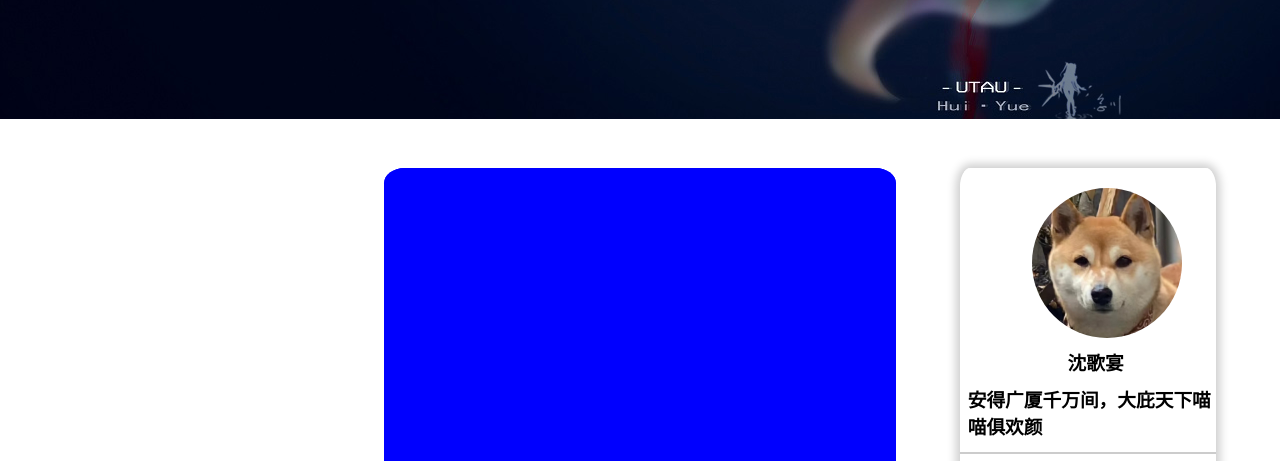
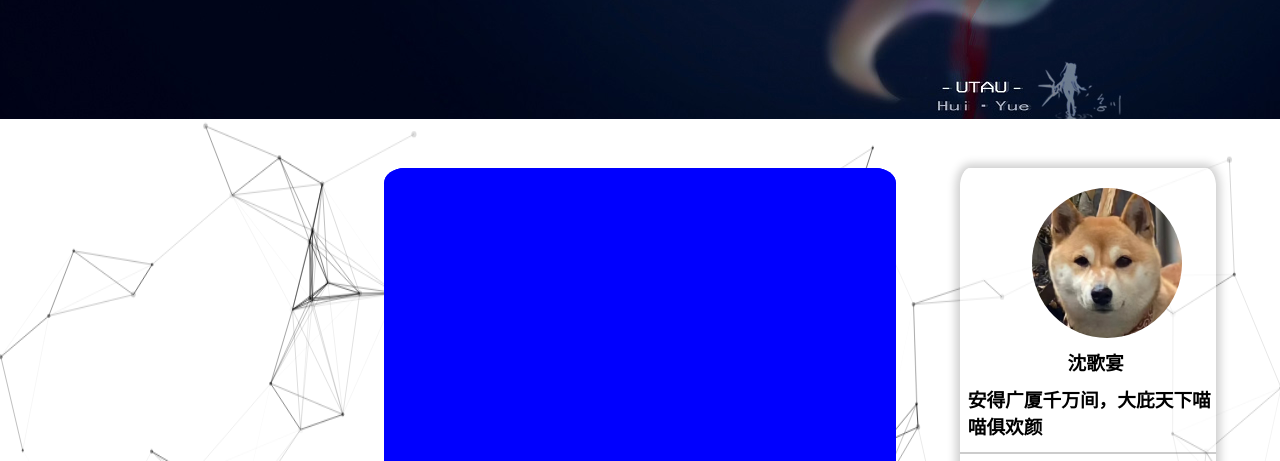
Before and after one commit to shengeyan/Internet-login-main, a plain HTML site: page HTML/main.html in a window 1280 px wide. Shown: the part 851-1312 px from the top of the page. Drawn offline with Linux system fonts and the light colour scheme.

Commit message:
第五次

```diff
--- a/CSS/main.css
+++ b/CSS/main.css
@@ -33,7 +33,7 @@ body {
     width: 100%;
     min-height: 970px;
     height: auto;
-    background-color: white;
+
     position: relative;
 }
 
@@ -46,6 +46,14 @@ body {
     background-color: #ffffff94;
     border-radius: 4%;
     box-shadow: 0px 0px 10px 4px rgb(0,0,0,0.2);
+    z-index: +1;
+}
+
+#canvas {
+    position: absolute;
+    z-index: -1;
+    width: 100%;
+    height: 100%;
 }
 
 .text {
@@ -56,6 +64,8 @@ body {
     min-height: 40%;
     background-color: blue;
     border-radius: 4%;
+    z-index: +1;
+
 }
 
 li {
--- a/HTML/main.html
+++ b/HTML/main.html
@@ -29,6 +29,7 @@
             </div>
         </div>
         <div id="down">
+            <canvas id="canvas"></canvas>
             <div id="right">
                 <div id="head_img"></div>
                 <h3 class="one">沈歌宴</h3>
--- a/JS/main.js
+++ b/JS/main.js
@@ -14,3 +14,117 @@ for(var i=0;i<li_s.length;i++){
         window.location.href="https://shengeyan.gitee.io/";
     })
 }
+
+//粒子效果函数
+function way(){
+    const canvar =document.getElementById("canvas");
+    const ctx=canvar.getContext("2d");
+    canvar.width=window.innerWidth;
+    canvar.height=window.innerHeight;
+
+    const Num=150;
+    const line=120;
+    const colorRGB='0,0,0';
+    let par=[];
+    let interactionParticle =null;
+    //创建粒子类
+    class li_zi {
+        constructor(x,y,v_x,v_y,size,color){
+            this.x=x;
+            this.y=y;
+            this.v_x=v_x;
+            this.v_y=v_y;
+            this.color=color;
+            this.size=size;
+        }
+        //添加单个粒子方法
+        draw(){
+            ctx.beginPath();
+            ctx.arc(this.x,this.y,this.size,0,Math.PI*2);
+            ctx.fillStyle=this.color;
+            ctx.fill();
+        }
+        //更新动画方法
+        update(){
+            if(this.x<0||this.x>canvar.width){
+                this.v_x*=-1;
+            }
+            if(this.y<0||this.y>canvar.height){
+                this.v_y*=-1;
+            }
+            this.x+=this.v_x;
+            this.y+=this.v_y;
+            this.draw();
+        }
+    }
+    //获取随机数
+    function getRandomNum(min,max){
+        return Math.random()*(max-min)+min;
+    }
+
+    //随机生成粒子
+    function create_li_zi(){
+        for(let i=0;i<Num;i++){
+            let size =getRandomNum(1,3);
+            let x=Math.random()*canvar.width;
+            let y=Math.random()*canvar.height;
+            let v_x=getRandomNum(-2,2);
+            let v_y=getRandomNum(-2,2);
+            let color=`rgba(${colorRGB},${1-size/3})`;
+            par.push(new li_zi(x,y,v_x,v_y,size,color));
+
+        }
+    }
+    //添加动画
+    function animate(){
+        requestAnimationFrame(animate);
+        //清除画布
+        ctx.clearRect(0,0,canvar.width,canvar.height);
+        par.forEach(li_zi=>{
+            li_zi.update();
+        });
+        connect ();
+    }
+    //粒子连接线条
+    function connect (){
+        for(let i=0;i<par.length;i++){
+            for(let j=i+1;j<par.length;j++){
+                const one=par[i];
+                const two=par[j];
+                let dist=Math.sqrt(Math.pow(one.x-two.x,2)+Math.pow(one.y-two.y,2));
+                if(dist<line){
+                    ctx.strokeStyle = `rgba(${colorRGB}, ${1 - dist / line})`;
+                    ctx.beginPath();
+                    ctx.lineWidth = .8;
+                    ctx.moveTo(one.x,one.y);
+                    ctx.lineTo(two.x,two.y);
+                    ctx.stroke();
+                }
+            }
+        }
+    }
+    //鼠标交互
+	function bindEvents() {
+		canvar.addEventListener('mouseout', e => {
+			interactionParticle.x = null;
+			interactionParticle.y = null;
+		});
+		canvar.addEventListener('mouseover', e => {
+			if (!interactionParticle) {
+				interactionParticle = new li_zi(e.x, e.y, 0, 0, 2, `rgba(${colorRGB}, 1)`);
+				par.push(interactionParticle);
+			}
+		});
+		canvar.addEventListener('mousemove', e => {
+			interactionParticle.x = e.x;
+			interactionParticle.y = e.y;
+		});
+	}
+
+    bindEvents();
+    create_li_zi();
+    animate();
+
+}
+
+way()
```
Also changed, not shown: texct.html (+1 -1 lines), 粒子特效测试.js (+4 -4 lines).
